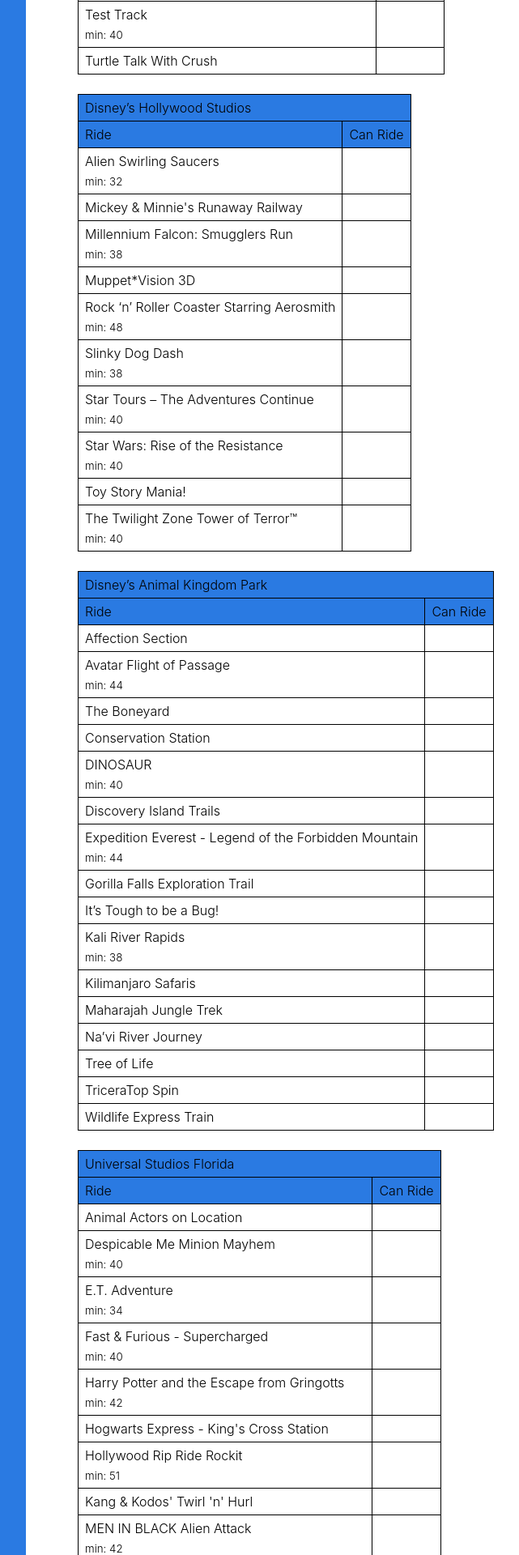
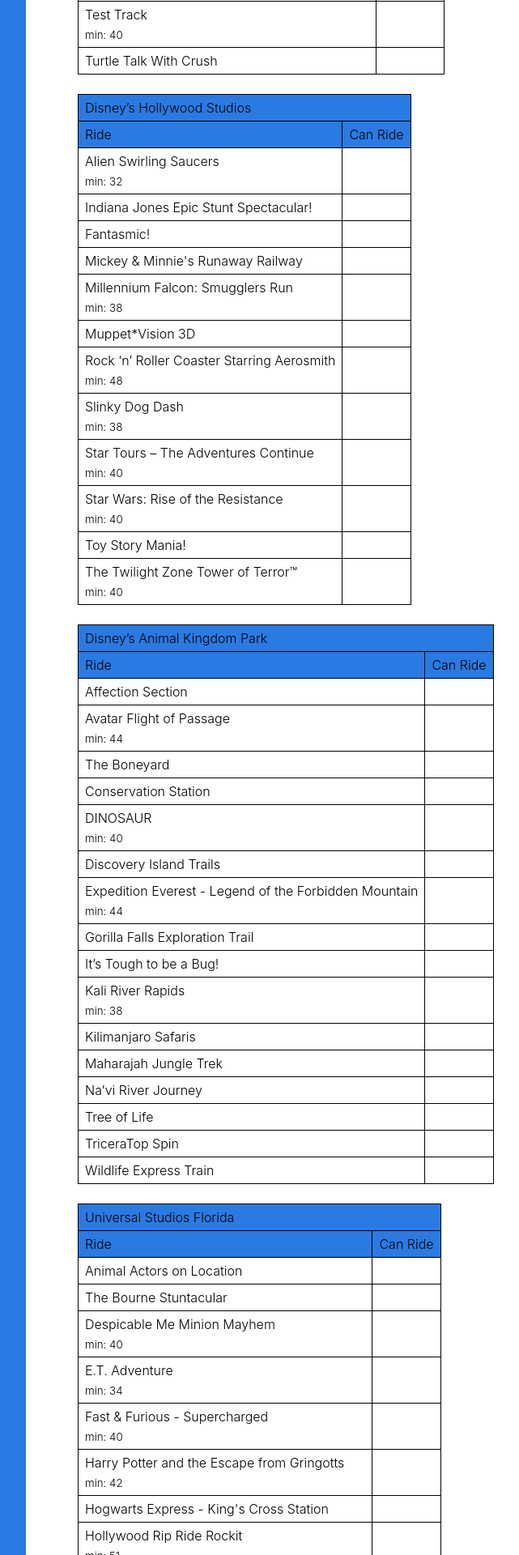
Before and after one commit to aderussell/aderussell.github.io, a Jekyll site: the page built from heights.md, in a window 1280 px wide. Shown: the part 2299-4219 px from the top of the page at 81% size, without its empty margins (208-849 px from the left). Built offline with Jekyll 4.4.1, drawn with Linux system fonts in a browser that asks for light colours; nearby versions of some CDN libraries; some of the changed text lies outside the part shown.

Commit message:
Added missing rides

```diff
--- a/_config.yml
+++ b/_config.yml
@@ -1,6 +1,6 @@
 # Site settings
 title: Adrian Russell
-copyright: "Copyright © 2014-2022 - Adrian Russell"
+copyright: "Copyright © Adrian Russell"
 description: "Adrian Russell is a software engineer based in the South West of England, UK. Adrian specialises in development for iOS and Mac OS X."
 baseurl: ""
 url: "https://adrianrussell.co.uk"
--- a/demos/heights/data.json
+++ b/demos/heights/data.json
@@ -308,6 +308,16 @@
                     "max-height":null
                 },
                 {
+                    "name":"Indiana Jones Epic Stunt Spectacular!",
+                    "min-height":null,
+                    "max-height":null
+                },
+                {
+                    "name":"Fantasmic!",
+                    "min-height":null,
+                    "max-height":null
+                },
+                {
                     "name":"Mickey & Minnie's Runaway Railway",
                     "min-height":null,
                     "max-height":null
@@ -452,6 +462,11 @@
                     "max-height":null
                 },
                 {
+                    "name":"The Bourne Stuntacular",
+                    "min-height":null,
+                    "max-height":null
+                },
+                {
                     "name":"Despicable Me Minion Mayhem",
                     "min-height":40,
                     "max-height":null
@@ -519,6 +534,11 @@
                 {
                     "name":"Woody Woodpecker’s Nuthouse Coaster",
                     "min-height":36,
+                    "max-height":null
+                },
+                {
+                    "name":"Villain-Con Minion Blast",
+                    "min-height":null,
                     "max-height":null
                 }
             ]
@@ -1437,6 +1457,12 @@
    "min-height": null,
    "max-height": null,
    "subarea": "Toon Studio"
+ },
+  {
+   "name": "Avengers Assemble: Flight Force",
+   "min-height": 48,
+   "max-height": null,
+   "subarea": "Avengers Campus"
  },
  {
    "name": "Cars Race Rally",
--- a/heights.md
+++ b/heights.md
@@ -14,4 +14,4 @@ js: /demos/heights/heights.js
 
 <label for="input_height">Height <small>(inches)</small>:</label>
 <input type="text" id="input_height" name="input_height">
-<button onclick="testResults()">Go</button>
+<button onclick="loadJSON()">Go</button>
```
Also changed, not shown: portfolio.md (+2 -2 lines).
